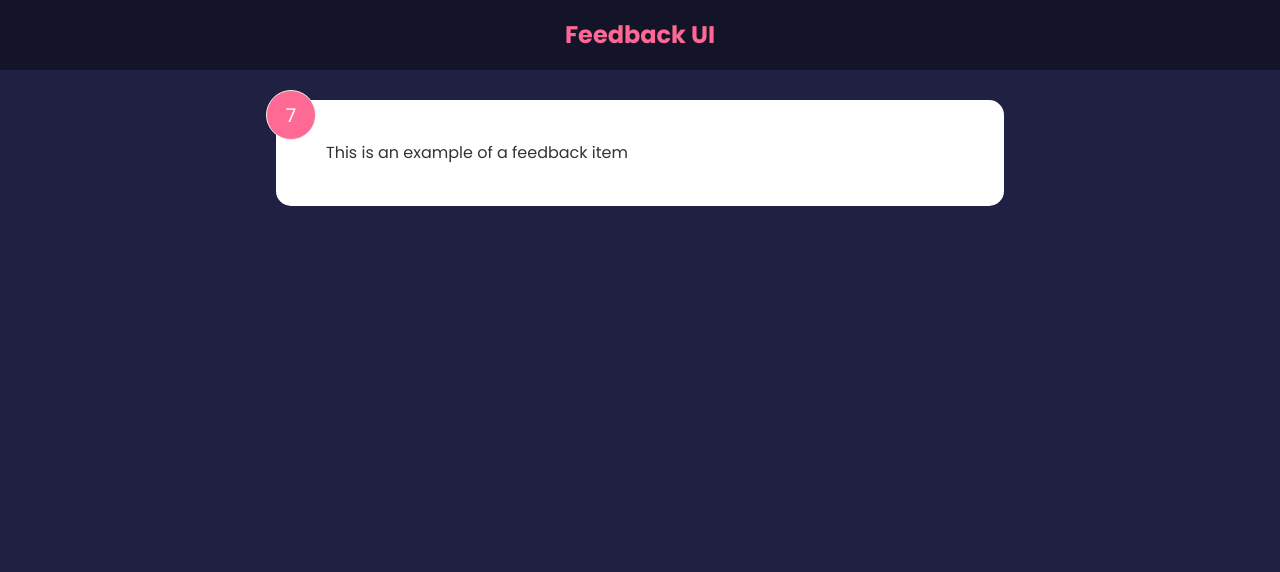
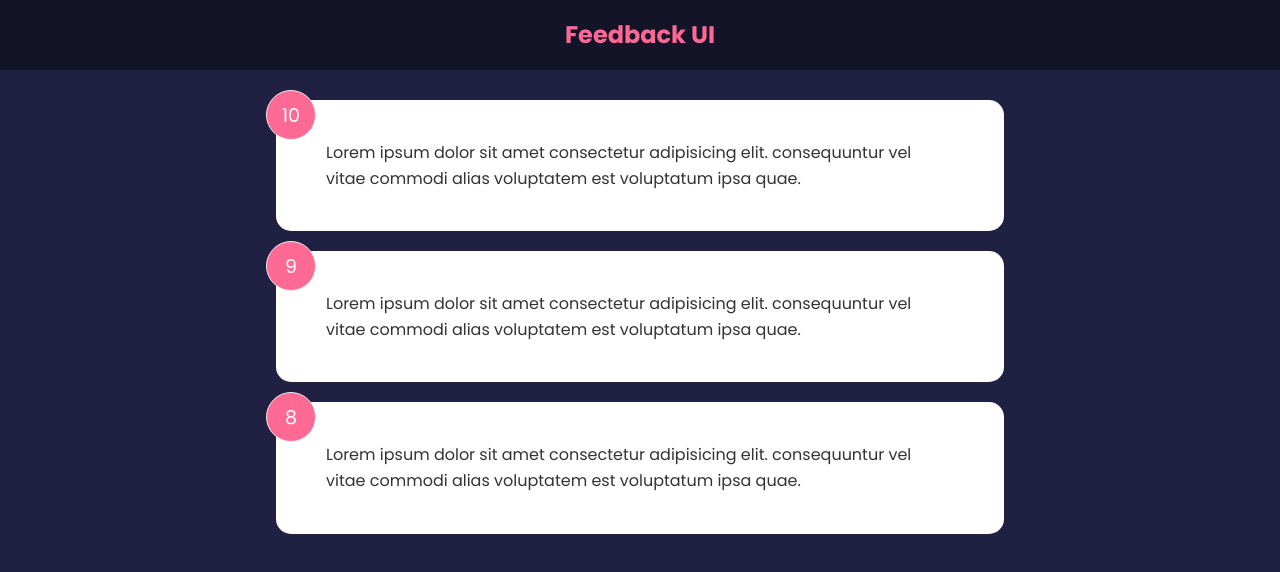
Before and after one commit to trjohnson3/react-feedback_app, a React (Create React App) app: page / in a window 1280 px wide. Shown: the top 572 px of the page. Built offline with nearby package versions, Linux system fonts and the light colour scheme.

Commit message:
add feedback with app level state and props

```diff
--- a/src/App.js
+++ b/src/App.js
@@ -1,12 +1,15 @@
 import Header from './components/Header';
-import FeedbackItem from './components/FeedbackItem';
+import FeedbackData from './data/feedbackData';
+import FeedbackList from './components/FeedbackList';
+import { useState } from 'react';
 
 function App() {
+    const [feedback, setFeedback] = useState(FeedbackData);
     return (
         <>
             <Header />
             <div className="container">
-                <FeedbackItem />
+                <FeedbackList feedback={feedback}/>
             </div>
         </>
     );
--- a/src/components/FeedbackItem.js
+++ b/src/components/FeedbackItem.js
@@ -1,14 +1,12 @@
-import { useState } from "react";
 
-function FeedbackItem() {
-    const [rating, setRating] = useState(7);
-    const [text, setText] = useState('This is an example of a feedback item');
+
+function FeedbackItem({ item }) {
 
     return (
         <div className="card">
-            <div className="num-display">{rating}</div>
+            <div className="num-display">{item.rating}</div>
             <div className="text-display">
-                {text}
+                {item.text}
             </div>
         </div>
     );
--- /dev/null
+++ b/src/components/FeedbackList.js
@@ -0,0 +1,16 @@
+import FeedbackItem from "./FeedbackItem";
+
+function FeedbackList({ feedback }) {
+    if(!feedback || feedback.length === 0) {
+        return <p>No Feedback Yet</p>
+    }
+    return (
+        <div className="feedback-list">
+            {feedback.map((item) => (
+                <FeedbackItem key={item.id} item={item} />
+            ))}
+        </div>
+    );
+}
+
+export default FeedbackList;
--- /dev/null
+++ b/src/data/feedbackData.js
@@ -0,0 +1,19 @@
+const FeedbackData = [
+    {
+        id: 1,
+        rating: 10,
+        text: 'Lorem ipsum dolor sit amet consectetur adipisicing elit. consequuntur vel vitae commodi alias voluptatem est voluptatum ipsa quae.',
+    },
+    {
+        id: 2,
+        rating: 9,
+        text: 'Lorem ipsum dolor sit amet consectetur adipisicing elit. consequuntur vel vitae commodi alias voluptatem est voluptatum ipsa quae.',
+    },
+    {
+        id: 3,
+        rating: 8,
+        text: 'Lorem ipsum dolor sit amet consectetur adipisicing elit. consequuntur vel vitae commodi alias voluptatem est voluptatum ipsa quae.',
+    },
+];
+
+export default FeedbackData;
```
